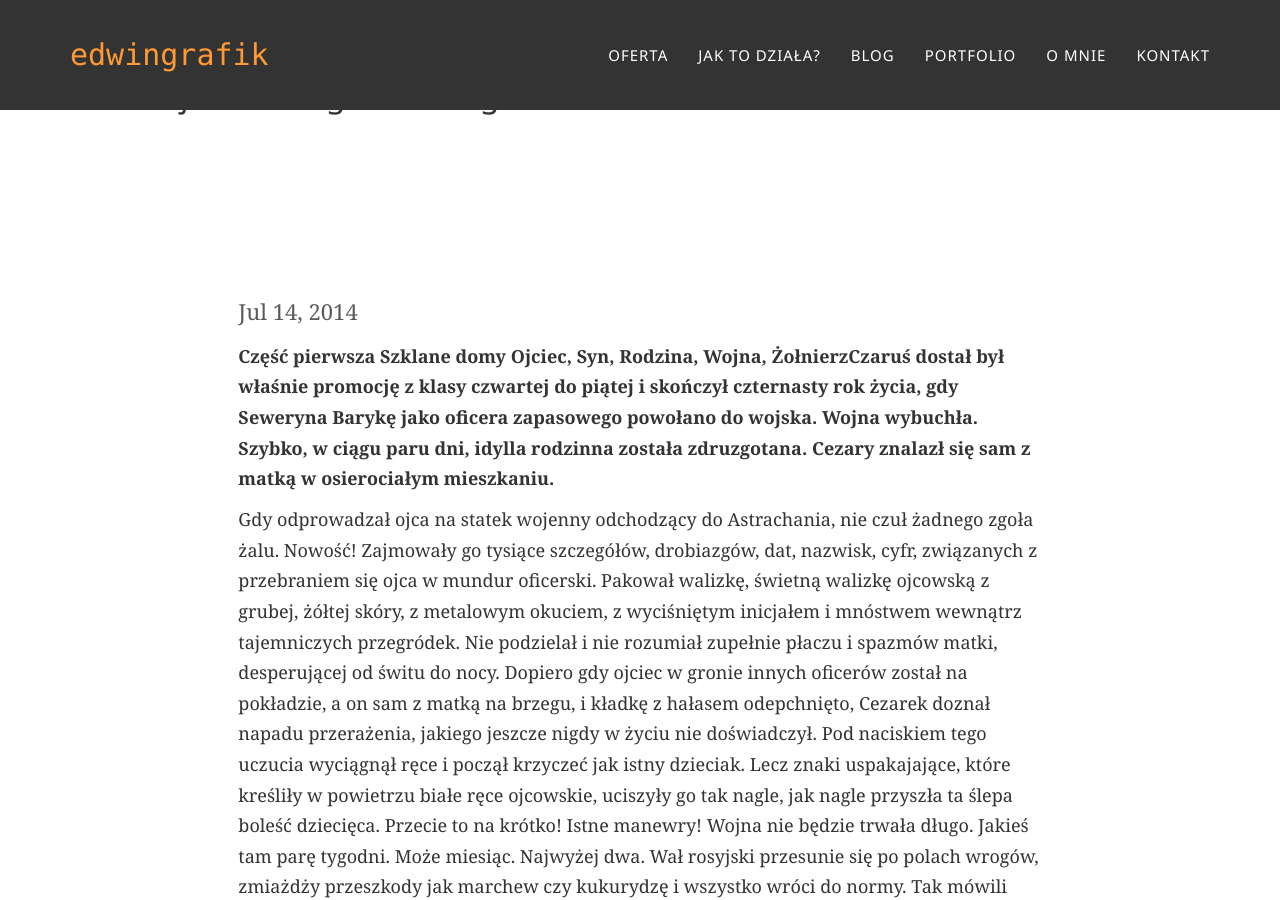
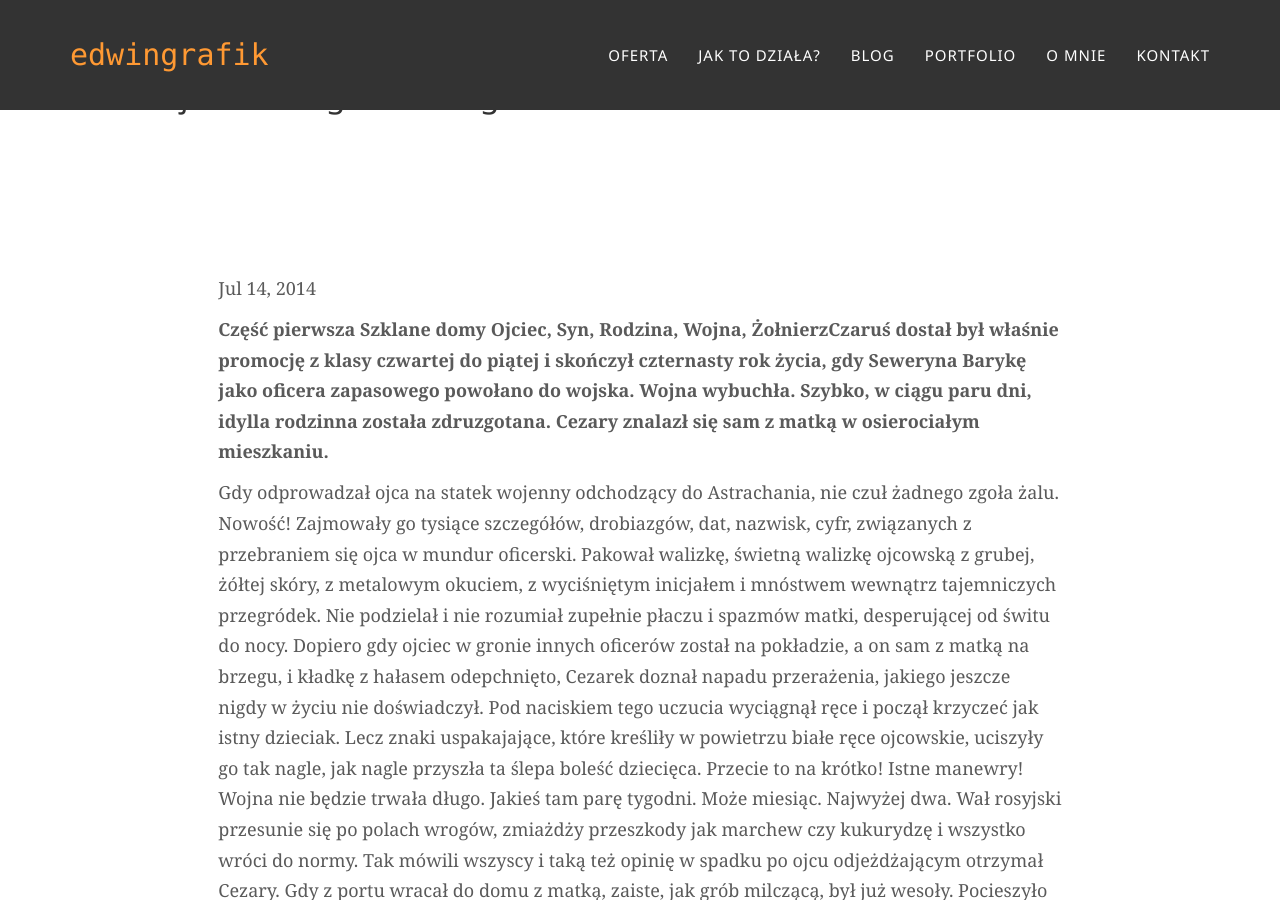
Before and after one commit to edwingrafik/edwingrafik.github.io, a Jekyll site: the page built from _posts/2016-04-24-projekt-logo.md, in a window 1280 px wide and 900 px high. Built offline with Jekyll 4.4.1, drawn with Linux system fonts in a browser that asks for light colours; some web fonts are replaced; comment, search, counter and statistics services are not loaded.

Commit message:
Update blog-post.html

```diff
--- a/_layouts/blog-post.html
+++ b/_layouts/blog-post.html
@@ -8,11 +8,9 @@
 <section>
   <div class="row">
     <div class="col-lg-8 col-lg-offset-2">
-      <div class="modal-body">
-        <p class="large text-muted">
-          <time datetime="{{ page.date | date_to_xmlschema }}" itemprop="datePublished">{{ page.date | date: "%b %-d, %Y" }}</time>
-          {% if page.author %} • <span itemprop="author" itemscope itemtype="http://schema.org/Person"><span itemprop="name">{{ page.author }}</span></span>{% endif %}</p>
-        <p class="large text-muted">{{ content }}</p>
+      <div class="large text-muted">
+        <p><time datetime="{{ page.date | date_to_xmlschema }}" itemprop="datePublished">{{ page.date | date: "%b %-d, %Y" }}</time>{% if page.author %} • <span itemprop="author" itemscope itemtype="http://schema.org/Person"><span itemprop="name">{{ page.author }}</span></span>{% endif %}</p>
+        {{ content }}
       </div>
     </div>
   </div>
```
